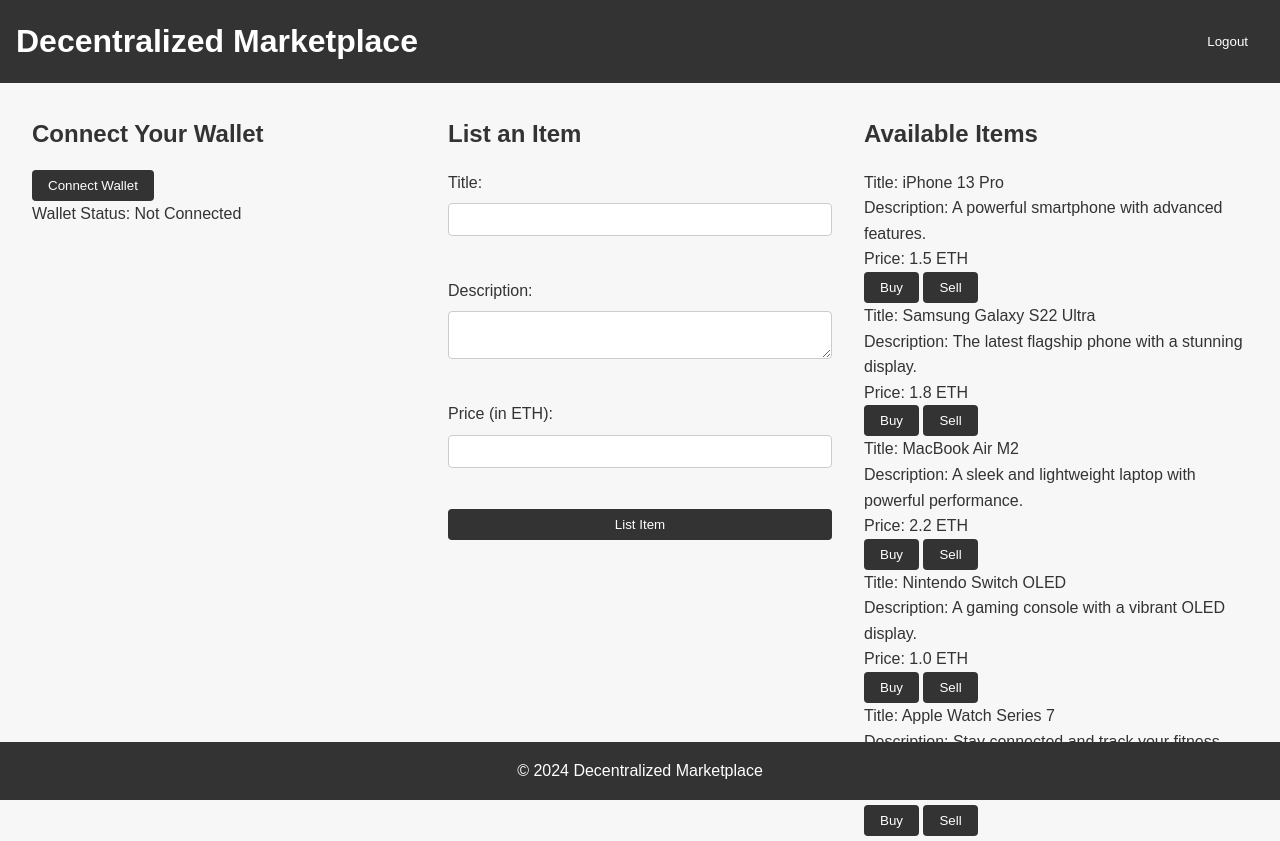
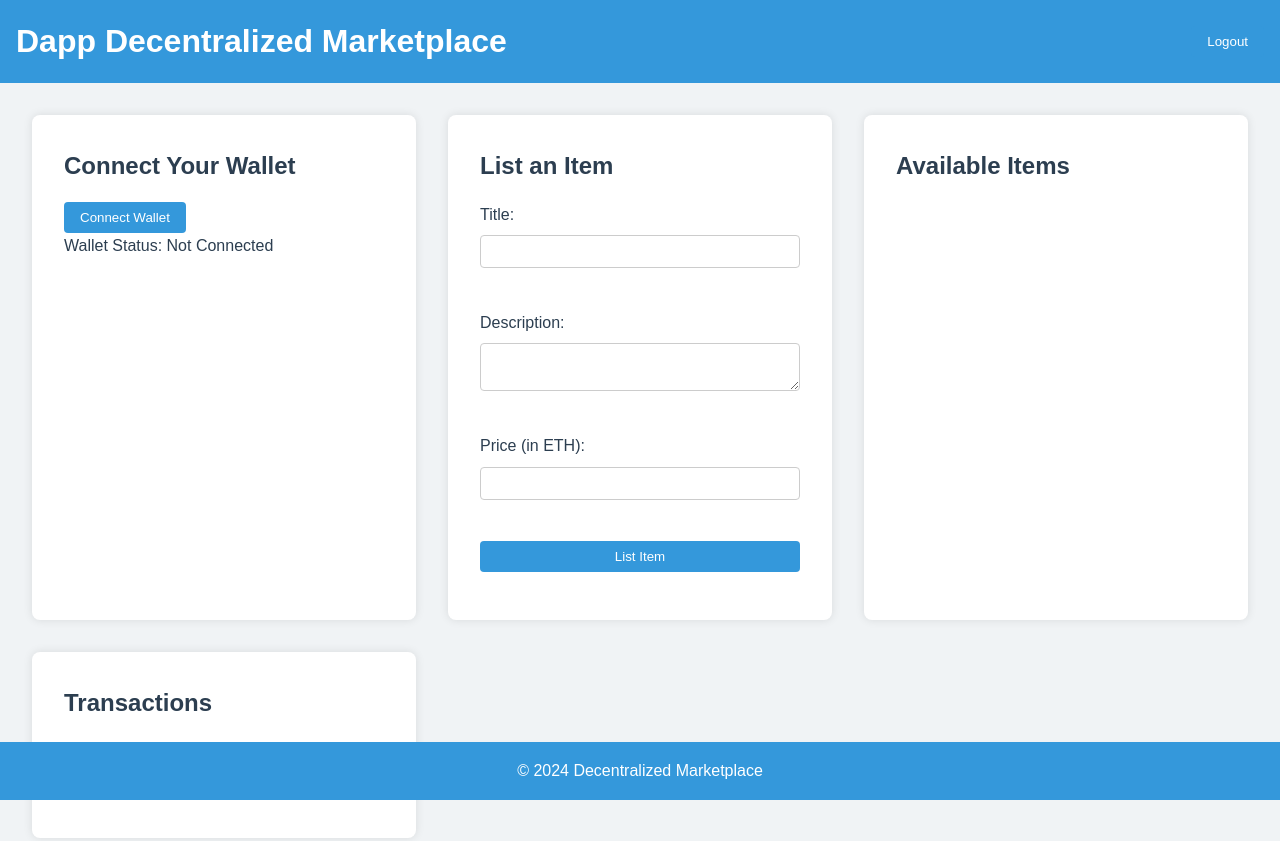
Before and after one commit to Tetenotes/testnet, a website: page index.html in a window 1280 px wide. Shown: the top 841 px of the page. Drawn offline with Linux system fonts and the light colour scheme; no server answers.

Commit message:
Add files via upload

```diff
--- a/client.js
+++ b/client.js
@@ -82,16 +82,7 @@
         }
     });
 
-    // fetch and render items
-    async function fetchAndRenderItems() {
-        try {
-            const response = await fetch('/products');
-            const items = await response.json();
-            renderItems(items);
-        } catch (error) {
-            console.error('Error fetching items:', error);
-        }
-    }
+
 
     // render items
     function renderItems(items) {
--- a/index.html
+++ b/index.html
@@ -3,12 +3,12 @@
 <head>
     <meta charset="UTF-8">
     <meta name="viewport" content="width=device-width, initial-scale=1.0">
-    <title>Decentralized Marketplace</title>
+    <title>Dapp Decentralized Marketplace</title>
     <link rel="stylesheet" href="styles.css">
 </head>
 <body>
     <header>
-        <h1>Decentralized Marketplace</h1>
+        <h1> Dapp Decentralized Marketplace</h1>
         <button id="logoutBtn">Logout</button>
     </header>
     <main>
@@ -29,49 +29,16 @@
                 <button type="submit">List Item</button>
             </form>
         </section>
-        <section id="availableItems">
+        <section id="itemListing">
             <h2>Available Items</h2>
             <div id="itemsList">
-                <div class="product">
-                    <p>Title: iPhone 13 Pro</p>
-                    <p>Description: A powerful smartphone with advanced features.</p>
-                    <p>Price: 1.5 ETH</p>
-                    <button onclick="buyItem('iPhone 13 Pro', 1.5)">Buy</button>
-                    <button onclick="sellItem('iPhone 13 Pro', 1.5)">Sell</button>
-                </div>
-                <div class="product">
-                    <p>Title: Samsung Galaxy S22 Ultra</p>
-                    <p>Description: The latest flagship phone with a stunning display.</p>
-                    <p>Price: 1.8 ETH</p>
-                    <button onclick="buyItem('Samsung Galaxy S22 Ultra', 1.8)">Buy</button>
-                    <button onclick="sellItem('Samsung Galaxy S22 Ultra', 1.8)">Sell</button>
-                </div>
-                <div class="product">
-                    <p>Title: MacBook Air M2</p>
-                    <p>Description: A sleek and lightweight laptop with powerful performance.</p>
-                    <p>Price: 2.2 ETH</p>
-                    <button onclick="buyItem('MacBook Air M2', 2.2)">Buy</button>
-                    <button onclick="sellItem('MacBook Air M2', 2.2)">Sell</button>
-                </div>
-                <div class="product">
-                    <p>Title: Nintendo Switch OLED</p>
-                    <p>Description: A gaming console with a vibrant OLED display.</p>
-                    <p>Price: 1.0 ETH</p>
-                    <button onclick="buyItem('Nintendo Switch OLED', 1.0)">Buy</button>
-                    <button onclick="sellItem('Nintendo Switch OLED', 1.0)">Sell</button>
-                </div>
-                <div class="product">
-                    <p>Title: Apple Watch Series 7</p>
-                    <p>Description: Stay connected and track your fitness with this smartwatch.</p>
-                    <p>Price: 0.8 ETH</p>
-                    <button onclick="buyItem('Apple Watch Series 7', 0.8)">Buy</button>
-                    <button onclick="sellItem('Apple Watch Series 7', 0.8)">Sell</button>
-                </div>
+
             </div>
         </section>
         <section id="transactions">
             <h2>Transactions</h2>
             <ul id="transactionsList">
+
                 <li>Buy: iPhone 13 Pro Max</li>
                 <li>Sell: MacBook Pro 16-inch M1 Pro</li>
             </ul>
@@ -109,8 +76,8 @@
                     <p>Title: ${item.title}</p>
                     <p>Description: ${item.description}</p>
                     <p>Price: ${item.price} ETH</p>
-                    <button onclick="buyItem('${item.title}', ${item.price})">Buy</button>
-                    <button onclick="sellItem('${item.title}', ${item.price})">Sell</button>
+                    <button onclick="buyItem('${item.title}', '${item.price}')">Buy</button>
+                    <button onclick="sellItem('${item.title}', '${item.price}')">Sell</button>
                 `;
                 itemsList.appendChild(itemElement);
             });
--- a/styles.css
+++ b/styles.css
@@ -7,12 +7,12 @@
 body {
     font-family: Arial, sans-serif;
     line-height: 1.6;
-    background-color: #f7f7f7;
-    color: #333;
+    background-color: #f0f3f5;
+    color: #2c3e50;
 }
 
 header {
-    background-color: #333;
+    background-color: #3498db;
     color: #fff;
     padding: 1rem;
     text-align: center;
@@ -21,7 +21,9 @@
 header h1 {
     margin: 0;
     font-size: 2rem;
+    text-align: center;
 }
+
 
 main {
     padding: 2rem;
@@ -29,6 +31,10 @@
 
 section {
     margin-bottom: 2rem;
+    border-radius: 8px;
+    background-color: #fff;
+    box-shadow: 0 0 10px rgba(0, 0, 0, 0.1);
+    padding: 2rem;
 }
 
 section h2 {
@@ -59,13 +65,13 @@
 input[type="text"]:focus,
 input[type="number"]:focus,
 textarea:focus {
-    border-color: #555;
+    border-color: #2980b9;
 }
 
 button[type="submit"],
 button {
     padding: 0.5rem 1rem;
-    background-color: #333;
+    background-color: #3498db;
     color: #fff;
     border: none;
     border-radius: 4px;
@@ -75,9 +81,8 @@
 
 button[type="submit"]:hover,
 button:hover {
-    background-color: #555;
+    background-color: #2980b9;
 }
-
 
 ul#transactionsList {
     list-style-type: none;
@@ -89,7 +94,7 @@
 }
 
 footer {
-    background-color: #333;
+    background-color: #3498db;
     color: #fff;
     text-align: center;
     padding: 1rem;
@@ -112,7 +117,6 @@
         margin-bottom: 0;
     }
 
-
     footer {
         position: fixed;
         bottom: 0;
```
Also changed, not shown: app.js (+19 -16 lines).
